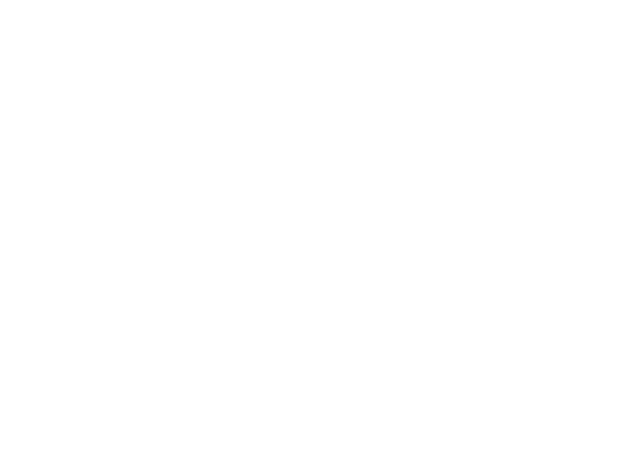
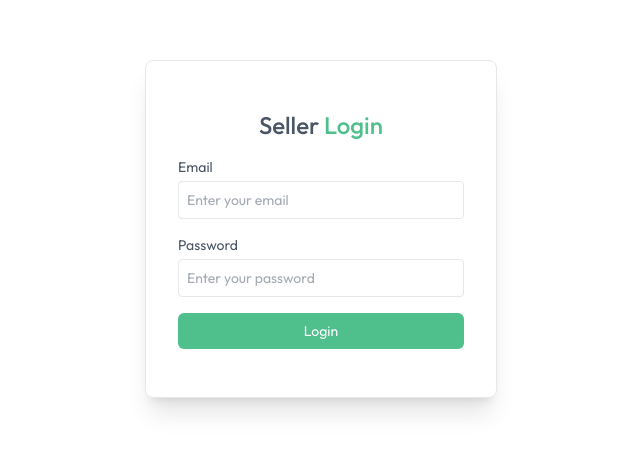
Before and after one commit to supuni97/GreenCart, a React (Vite) app in the folder client/: page /seller in a window 1280 px wide. Before the commit this address had no page. Shown: the part 171-622 px from the top of the page, without its empty margins (319-959 px from the left). Built offline with nearby package versions, Linux system fonts and the light colour scheme.

Commit message:
completed seller login ui

```diff
--- a/client/src/App.jsx
+++ b/client/src/App.jsx
@@ -4,7 +4,7 @@
 import Home from "./pages/Home";
 import { Toaster } from "react-hot-toast";
 import Footer from "./components/Footer";
-import { useAppContext } from "./context/AppContext";
+import { useAppContext } from "./context/AppContext.jsx";
 import Login from "./components/Login";
 import AllProducts from "./pages/AllProducts";
 import ProductCategory from "./pages/ProductCategory";
@@ -12,9 +12,11 @@
 import Cart from "./pages/Cart";
 import AddAddress from "./pages/AddAddress";
 import MyOrders from "./pages/MyOrders";
+import SellerLogin from "./components/seller/SellerLogin";
 const App = () => {
   const isSellerPath = useLocation().pathname.includes("seller");
-  const { showUserLogin } = useAppContext();
+  const { showUserLogin, isSeller } = useAppContext();
+
   return (
     <div>
       {isSellerPath ? null : <Navbar />}
@@ -32,6 +34,11 @@
           <Route path="/cart" element={<Cart />} />
           <Route path="/add-address" element={<AddAddress />} />
           <Route path="/my-orders" element={<MyOrders />} />
+          <Route path="/my-orders" element={<MyOrders />} />
+          <Route
+            path="/seller"
+            element={isSeller ? null : <SellerLogin />}
+          ></Route>
         </Routes>
       </div>
       {!isSellerPath && <Footer />}
--- /dev/null
+++ b/client/src/components/seller/SellerLogin.jsx
@@ -0,0 +1,62 @@
+/* eslint-disable no-unused-vars */
+import React, { useEffect, useState } from "react";
+import { useAppContext } from "../../context/AppContext";
+
+const SellerLogin = () => {
+  const { isSeller, setIsSeller, navigate } = useAppContext();
+  const [email, setEmail] = useState("");
+  const [[password], setPassword] = useState("");
+
+  const onSubmitHandler = async (event) => {
+    event.preventDefault();
+    setIsSeller(true);
+  };
+
+  useEffect(() => {
+    if (isSeller) {
+      navigate("/seller");
+    }
+  }, [isSeller]);
+
+  return (
+    !isSeller && (
+      <form
+        onSubmit={onSubmitHandler}
+        className="min-h-screen flex items-center text-sm text-gray-600"
+      >
+        <div className="flex flex-col gap-4 m-auto items-start p-8 py-12 min-w-80 sm:w-88 rounded-lg shadow-xl border border-gray-200">
+          <p className="text-2xl font-medium m-auto">
+            Seller<span className="text-primary"> Login</span>
+          </p>
+          <div className="w-full">
+            <p>Email</p>
+            <input
+              onChange={(e) => setEmail(e.target.value)}
+              value={email}
+              type="email"
+              required
+              placeholder="Enter your email"
+              className="border border-gray-200 rounded w-full p-2 mt-1 outline-primary"
+            />
+          </div>
+          <div className="w-full">
+            <p>Password</p>
+            <input
+              onChange={(e) => setPassword(e.target.value)}
+              value={password}
+              type="password"
+              required
+              placeholder="Enter your password"
+              className="border border-gray-200 rounded w-full p-2 mt-1 outline-primary"
+            />
+          </div>
+          <button className="bg-primary hover:bg-primary-dull transition-all text-white w-full py-2 rounded-md cursor-pointer">
+            Login
+          </button>
+        </div>
+      </form>
+    )
+  );
+};
+
+export default SellerLogin;
```
